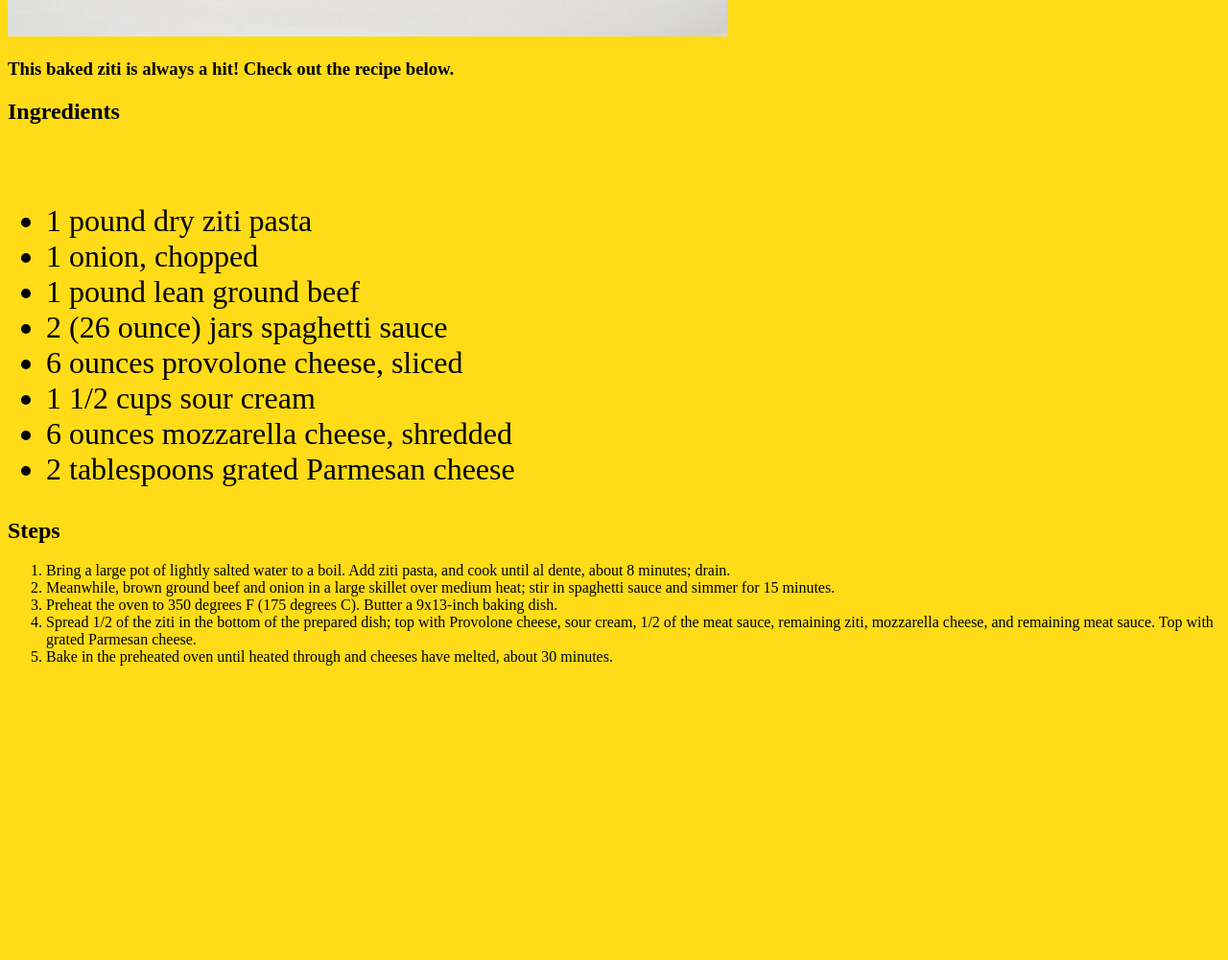
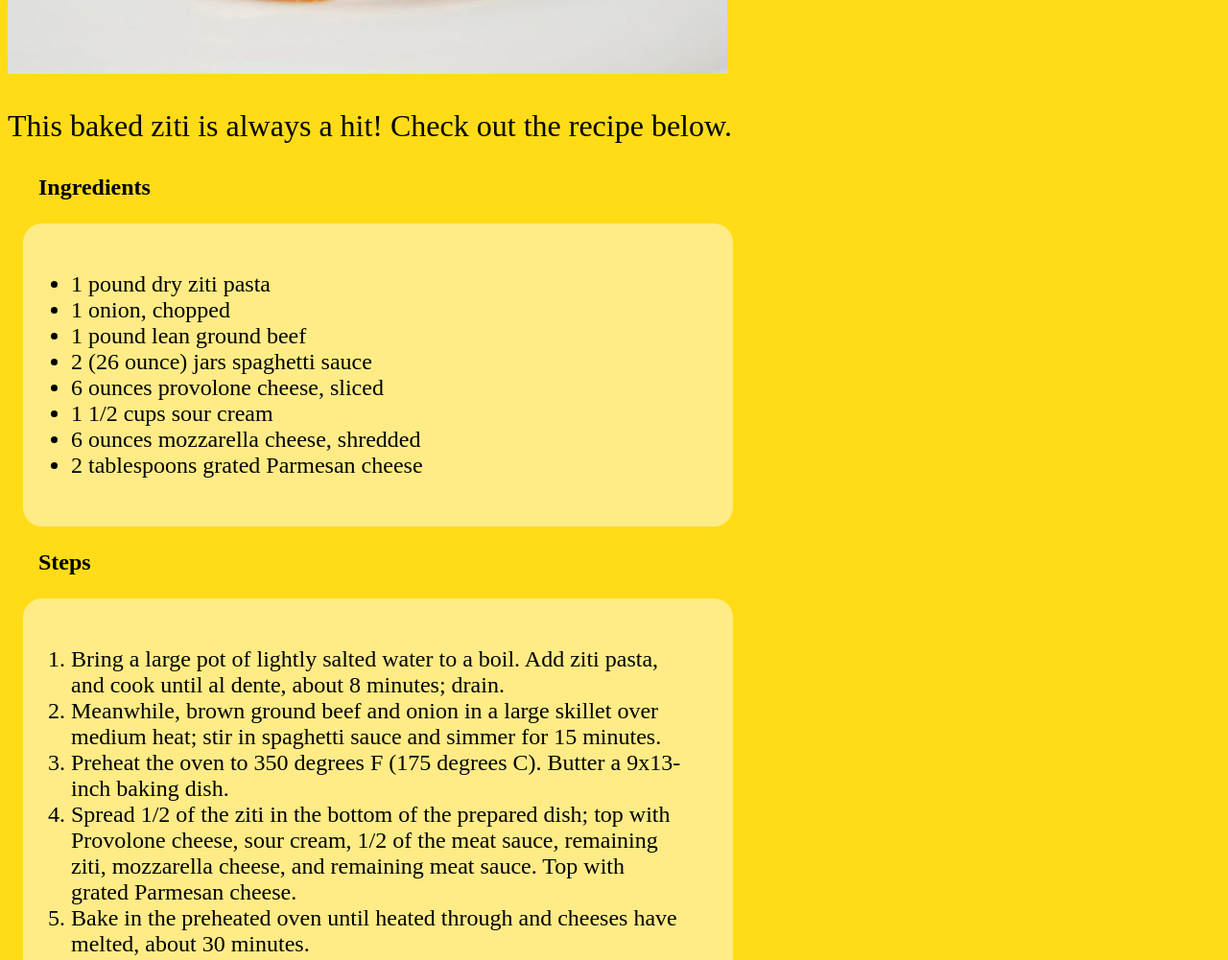
Before and after one commit to SolomonM23/odin-recipes, a plain HTML site: page recipes/bakedziti.html in a window 1280 px wide. Shown: the part 792-1793 px from the top of the page at 96% size. Before the commit the page ends 1502 px from the top, so only its background shows below. Drawn offline with Linux system fonts and the light colour scheme.

Commit message:
added styling to lists, descriptions, and headings

```diff
--- a/css/styles.css
+++ b/css/styles.css
@@ -5,21 +5,28 @@ background-color: rgb(255, 220, 23);
 }
 /* background graphic from animatedbackgrounds.me */
 
-.index-heading {
+h1 {
     color: white;
     text-align: center;
     font-size: 3rem;
 }
 
-.index-list {
-    width: 50vh;
-    height: 200px;
+h2 {
+    text-indent: 2rem;
+}
+.description {
+    font-size: 2rem;
+}
+
+.list {
+    width: 50vw;
     background-color: rgb(255, 253, 245, .5);
     border-radius: 20px;
     margin-left: 1rem;
+    padding: 50px;
+    font-size: 1.5rem;
 }
 
-ul {
-    padding-top: 50px;
-    font-size: 2rem;
+.list.steps {
+    margin-bottom: 10rem;
 }
--- a/recipes/bakedziti.html
+++ b/recipes/bakedziti.html
@@ -7,11 +7,13 @@
     <link rel="stylesheet" href="../css/styles.css" />
   </head>
   <body>
-    <h1>Baked ZitiS</h1>
+    <h1>Baked Ziti</h1>
     <img src="../imgs/ziti.jpg" alt="Baked ziti on a plate" />
-    <h3>This baked ziti is always a hit! Check out the recipe below.</h3>
+    <p class="description">
+      This baked ziti is always a hit! Check out the recipe below.
+    </p>
     <h2>Ingredients</h2>
-    <ul>
+    <ul class="list">
       <li>1 pound dry ziti pasta</li>
       <li>1 onion, chopped</li>
       <li>1 pound lean ground beef</li>
@@ -22,7 +24,7 @@
       <li>2 tablespoons grated Parmesan cheese</li>
     </ul>
     <h2>Steps</h2>
-    <ol>
+    <ol class="list steps">
       <li>
         Bring a large pot of lightly salted water to a boil. Add ziti pasta, and
         cook until al dente, about 8 minutes; drain.
```
Also changed, not shown: index.html (+2 -2 lines), recipes/butternut-squash.html (+5 -3 lines), recipes/pumpkin-chili.html (+4 -4 lines).
